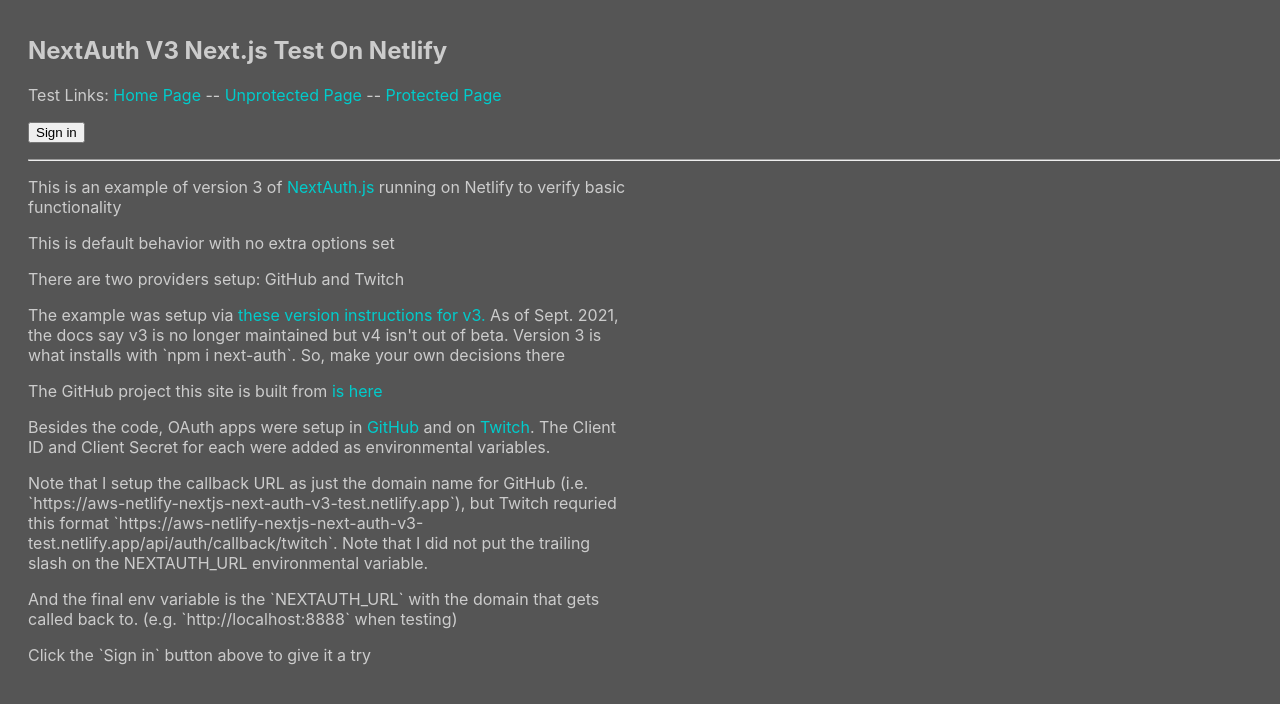
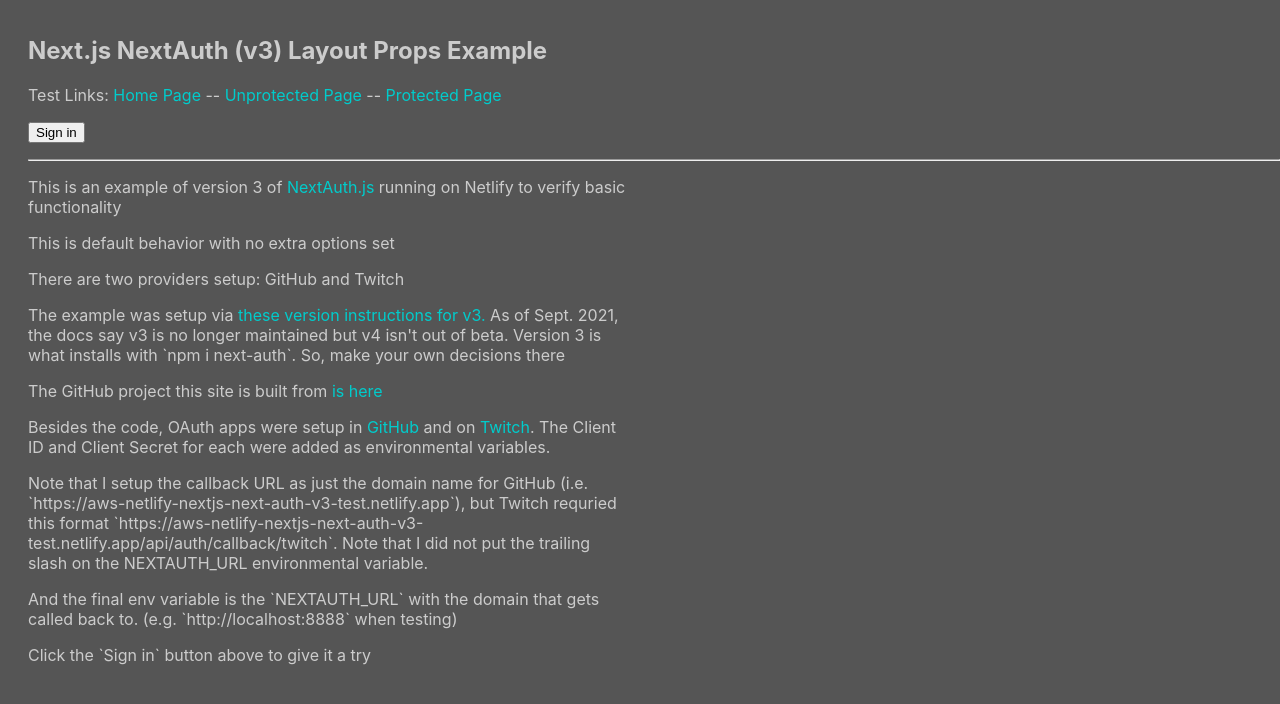
Before and after one commit to alanwsmith/netlify-nextjs-next-auth-v3-test, a Next.js app: page / in a window 1280 px wide. Shown: the top 704 px of the page. Built offline with nearby package versions, Linux system fonts and the light colour scheme; no server answers.

Commit message:
Change title

```diff
--- a/components/LayoutWithSessionCheck/LayoutWithSessionCheck.js
+++ b/components/LayoutWithSessionCheck/LayoutWithSessionCheck.js
@@ -5,7 +5,7 @@
 function TheLayout({ securePage, session, children }) {
   return (
     <>
-      <h2>NextAuth V3 Next.js Test On Netlify</h2>
+      <h2>Next.js NextAuth (v3) Layout Props Example</h2>
       <div>
         Test Links:{' '}
         <Link href="/">
```
